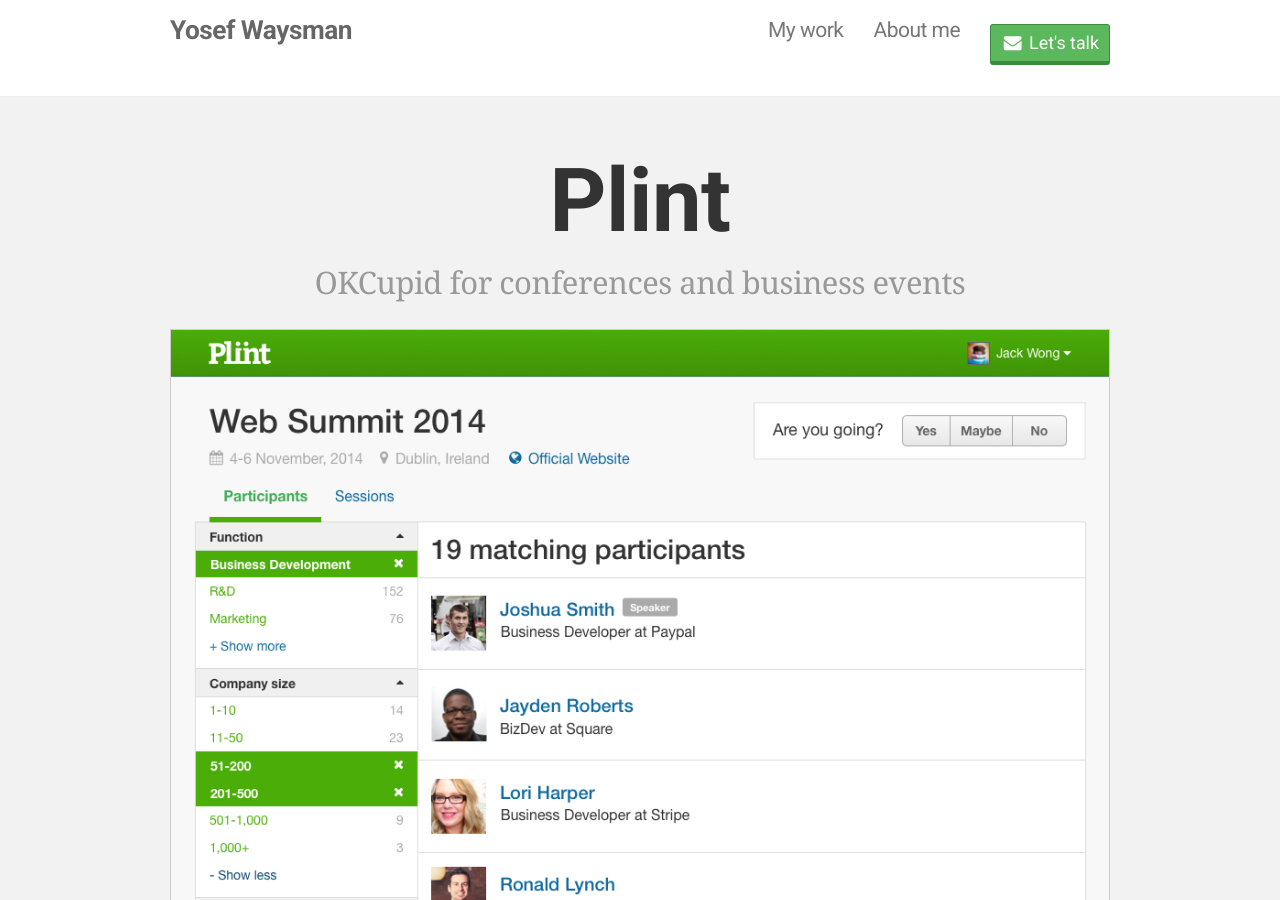
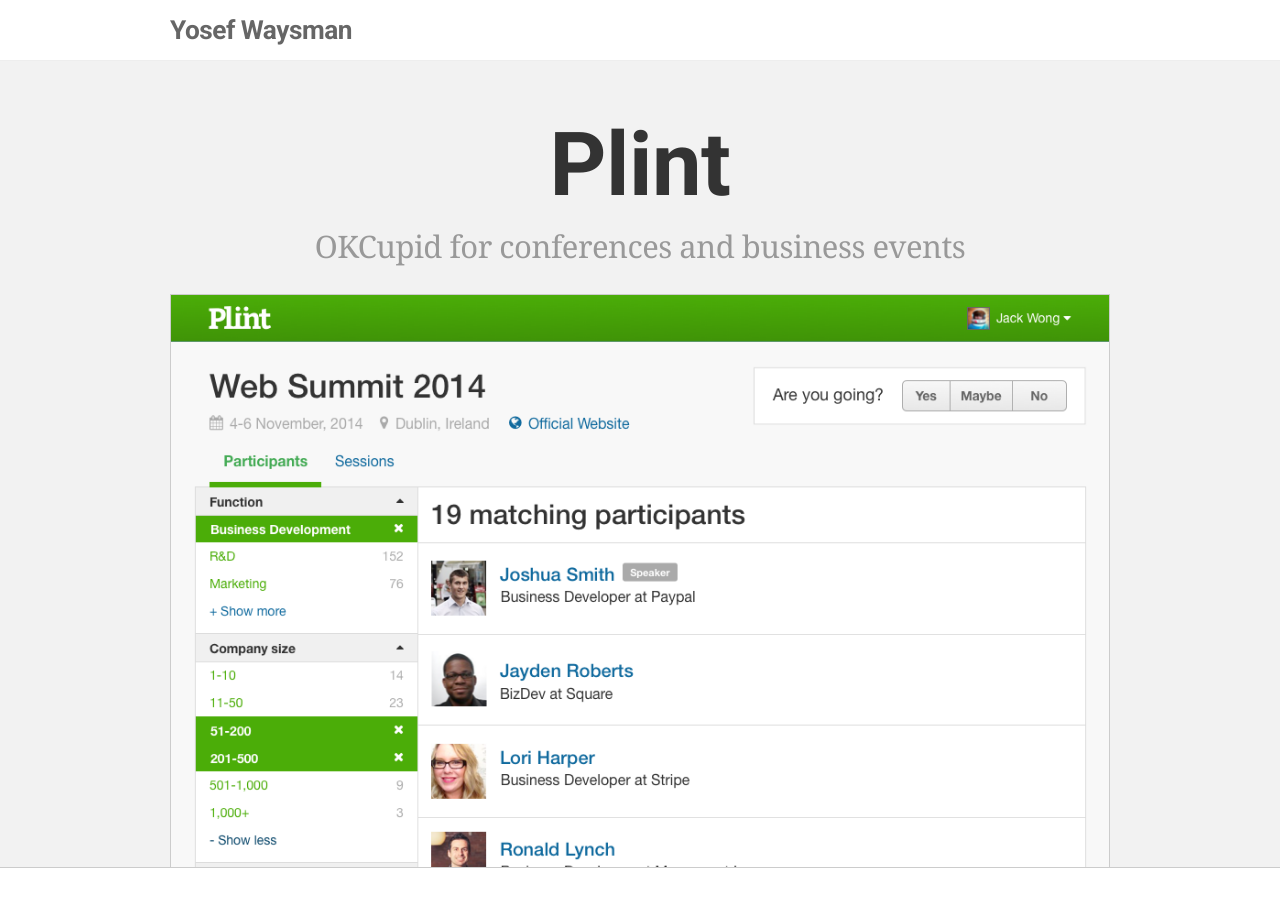
Before and after one commit to yosefw/yosefw.github.io, a Jekyll site: the page built from projects/plint/index.md, in a window 1280 px wide and 900 px high. Built offline with Jekyll 4.4.1, drawn with Linux system fonts in a browser that asks for light colours; nearby versions of some CDN libraries; library files that are not in the unit come from our copies; comment, search, counter and statistics services are not loaded.

Commit message:
Temporarily remove header menu
Until new menu design is implemented

```diff
--- a/_includes/header.html
+++ b/_includes/header.html
@@ -8,16 +8,6 @@
         </button>
       </div>
 
-      <!-- Collect the nav links, forms, and other content for toggling -->
-      <div class="collapse navbar-collapse" id="menu">
-        <ul class="nav navbar-nav navbar-right">
-          <li><a href="#">My work</a></li>
-          <li><a href="#">About me</a></li>
-          <li><button class="btn btn-success navbar-btn btn-sm" onClick="location.href='mailto:yosefwaysman@gmail.com'">Let's talk</button></li>
-
-        </ul>
-      </div><!-- /.navbar-collapse -->
-
     </div> <!-- container -->
   </nav>
 </header>
```
